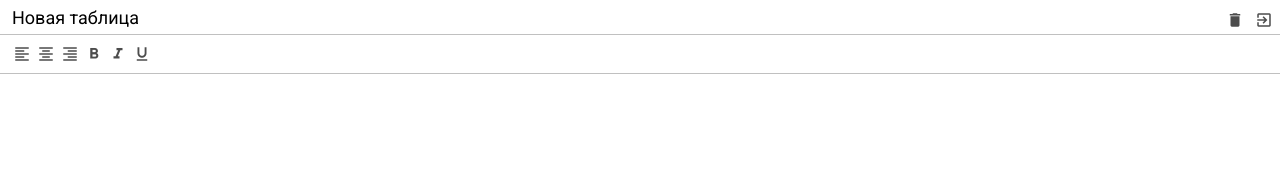
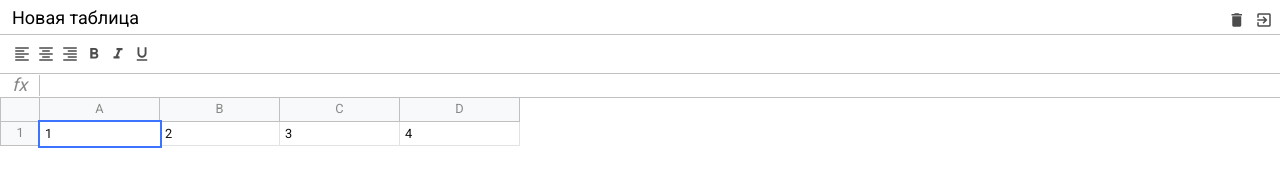
Before and after one commit to Avalonkoteek/excel-nativeJs, a website built with webpack: page src/index.html in a window 1280 px wide. Built offline with nearby package versions, Linux system fonts and the light colour scheme.

Commit message:
added style for table and formula

```diff
--- a/src/index.html
+++ b/src/index.html
@@ -58,13 +58,35 @@
         <!-- =========  FORMULA  ================ -->
         <!-- =================================== -->
 
-        <div class="excel__formula"></div>
+        <div class="excel__formula">
+          <div class="info">fx</div>
+          <div class="input" contenteditable spellcheck="false"></div>
+        </div>
 
         <!-- =================================== -->
         <!-- =========  TABLE  ================ -->
         <!-- =================================== -->
 
-        <div class="excel__table"></div>
+        <div class="excel__table">
+          <div class="row">
+            <div class="row-info"></div>
+            <div class="row-data">
+              <div class="column">A</div>
+              <div class="column">B</div>
+              <div class="column">C</div>
+              <div class="column">D</div>
+            </div>
+          </div>
+          <div class="row">
+            <div class="row-info">1</div>
+            <div class="row-data">
+              <div class="cell selected" contenteditable>1</div>
+              <div class="cell" contenteditable>2</div>
+              <div class="cell" contenteditable>3</div>
+              <div class="cell" contenteditable>4</div>
+            </div>
+          </div>
+        </div>
       </div>
     </div>
   </body>
--- a/src/scss/_variables.scss
+++ b/src/scss/_variables.scss
@@ -1,3 +1,7 @@
 $header-height: 34px;
 $toolbar-height: 40px;
+$formula-height: 24px;
+$info-cell-width: 40px;
+$row-height: 24px;
+$cell-width: 120px;
 $border-color: #c0c0c0;
--- a/src/scss/formula.scss
+++ b/src/scss/formula.scss
@@ -0,0 +1,25 @@
+.excel__formula {
+  position: absolute;
+  left: 0;
+  right: 0;
+  top: $header-height + $toolbar-height;
+  height: $formula-height;
+  display: flex;
+  align-items: center;
+  border-bottom: 1px solid $border-color;
+  .info {
+    font-size: 18px;
+    font-style: italic;
+    text-align: center;
+    border-right: 1px solid $border-color;
+    min-width: $info-cell-width;
+  }
+  .input {
+    padding: 4px;
+    font-size: 12px;
+    outline: none;
+    width: 100%;
+    height: 100%;
+    color: #000;
+  }
+}
--- a/src/scss/index.scss
+++ b/src/scss/index.scss
@@ -23,4 +23,8 @@ body {
 
 .excel {
   position: relative;
+  color: #888;
+  height: 100%;
+  max-width: 100%;
+  font-size: 0.8rem;
 }
--- a/src/scss/table.scss
+++ b/src/scss/table.scss
@@ -0,0 +1,57 @@
+.excel__table {
+  position: absolute;
+  left: 0;
+  right: 0;
+  top: $header-height + $toolbar-height + $formula-height;
+  overflow-x: auto;
+  //   font-size: 14px;
+  padding-bottom: 2px;
+
+  .row {
+    display: flex;
+    min-height: 24px;
+    height: $row-height;
+  }
+  .row-info {
+    display: flex;
+    justify-content: center;
+    align-items: center;
+    min-width: $info-cell-width;
+    height: 100%;
+    border: 1px solid $border-color;
+    background: #f8f9fa;
+    border-top: none;
+  }
+  .row-data {
+    display: flex;
+  }
+  .column {
+    display: flex;
+    justify-content: center;
+    align-items: center;
+    background: #f8f9fa;
+    min-width: 40px;
+    width: $cell-width;
+    border: 1px solid $border-color;
+    border-top: none;
+    border-left: none;
+    height: 100%;
+  }
+  .cell {
+    min-width: 40px;
+    padding: 5px;
+    width: $cell-width;
+    height: 100%;
+    border: 1px solid #e2e3e3;
+    border-top: none;
+    border-left: none;
+    color: #111;
+    white-space: nowrap;
+    outline: none;
+    &.selected {
+      border: none;
+      outline: 2px solid #3c74ff;
+      z-index: 2;
+    }
+  }
+}
```
